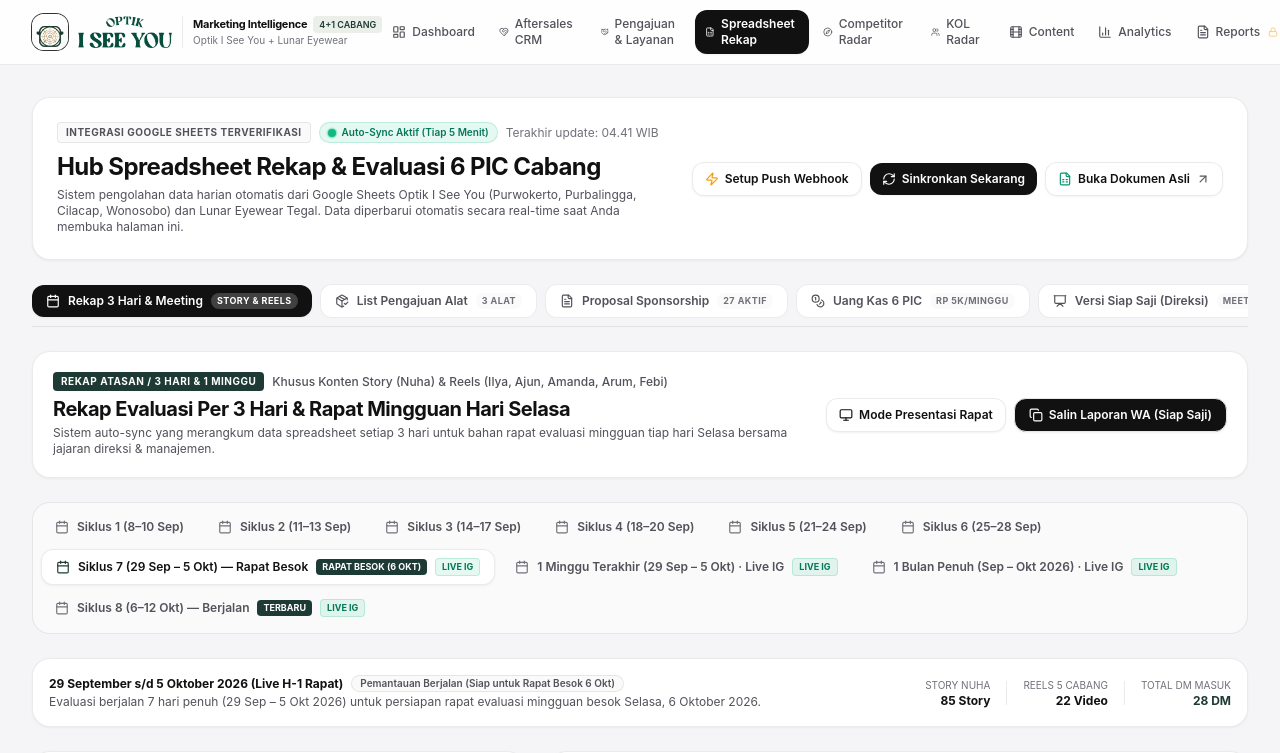
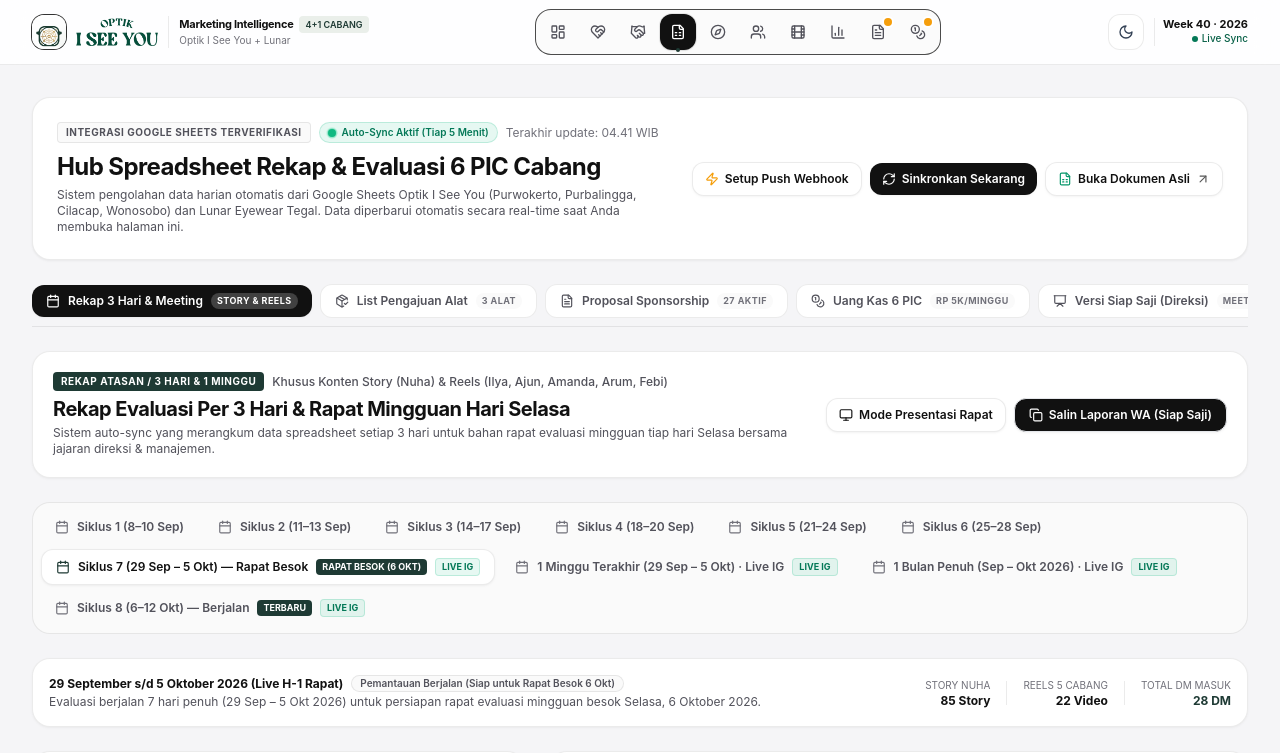
Before and after one commit to Yoshput/IMI, a Next.js app: page /spreadsheet in a window 1280 px wide. Shown: the top 753 px of the page. Built offline with nearby package versions, Linux system fonts and the light colour scheme.

Commit message:
feat: redesign navbar into sleek icon dock with rich tooltips for optimal 100% laptop layout

```diff
--- a/components/shared/AppNav.tsx
+++ b/components/shared/AppNav.tsx
@@ -8,35 +8,34 @@
   Film,
   BarChart3,
   FileText,
-  Glasses,
   FileSpreadsheet,
   Compass,
   HeartHandshake,
   Handshake,
   Coins,
-  Lock,
   Users,
 } from "lucide-react";
 import { ThemeToggle } from "@/components/shared/ThemeToggle";
 
 interface NavItem {
   name: string;
+  shortName: string;
   href: string;
   icon: React.ElementType;
   isLocked?: boolean;
 }
 
 const navItems: NavItem[] = [
-  { name: "Dashboard", href: "/dashboard", icon: LayoutDashboard },
-  { name: "Aftersales CRM", href: "/aftersales", icon: HeartHandshake },
-  { name: "Pengajuan & Layanan", href: "/pengajuan", icon: Handshake },
-  { name: "Spreadsheet Rekap", href: "/spreadsheet", icon: FileSpreadsheet },
-  { name: "Competitor Radar", href: "/competitors", icon: Compass },
-  { name: "KOL Radar", href: "/kol", icon: Users },
-  { name: "Content", href: "/content", icon: Film },
-  { name: "Analytics", href: "/analytics", icon: BarChart3 },
-  { name: "Reports", href: "/reports", icon: FileText, isLocked: true },
-  { name: "Finance", href: "/finance", icon: Coins, isLocked: true },
+  { name: "Dashboard Utama", shortName: "Dashboard", href: "/dashboard", icon: LayoutDashboard },
+  { name: "Aftersales CRM", shortName: "CRM", href: "/aftersales", icon: HeartHandshake },
+  { name: "Pengajuan & Layanan", shortName: "Pengajuan", href: "/pengajuan", icon: Handshake },
+  { name: "Spreadsheet Rekap", shortName: "Sheet", href: "/spreadsheet", icon: FileSpreadsheet },
+  { name: "Competitor Radar", shortName: "Kompetitor", href: "/competitors", icon: Compass },
+  { name: "KOL & Endorsement", shortName: "KOL", href: "/kol", icon: Users },
+  { name: "Content Intelligence", shortName: "Content", href: "/content", icon: Film },
+  { name: "Analytics Meta", shortName: "Analytics", href: "/analytics", icon: BarChart3 },
+  { name: "Reports Direksi", shortName: "Reports", href: "/reports", icon: FileText, isLocked: true },
+  { name: "Finance & Budget", shortName: "Finance", href: "/finance", icon: Coins, isLocked: true },
 ];
 
 export const AppNav: React.FC = () => {
@@ -44,32 +43,32 @@
 
   return (
     <header className="sticky top-0 z-30 w-full bg-surface/90 backdrop-blur-md border-b border-border transition-colors">
-      <div className="max-w-7xl mx-auto px-4 sm:px-6 lg:px-8">
-        <div className="flex items-center justify-between h-16">
+      <div className="max-w-[1600px] mx-auto px-3 sm:px-6 lg:px-8">
+        <div className="flex items-center justify-between h-16 gap-2 sm:gap-4">
           {/* Brand Identity: Logo & Application Emblem */}
           <Link href="/dashboard" className="flex items-center gap-2.5 group shrink-0">
             {/* eslint-disable-next-line @next/next/no-img-element */}
             <img
               src="/brand/imi-icon.png"
               alt="IMI System Logo"
-              width={36}
-              height={36}
-              style={{ width: 36, height: 36, maxWidth: 36, maxHeight: 36 }}
-              className="w-9 h-9 min-w-9 min-h-9 max-w-9 max-h-9 rounded-xl object-contain ring-1 ring-border/80 shadow-2xs group-hover:scale-105 transition-transform shrink-0 bg-white"
+              width={34}
+              height={34}
+              style={{ width: 34, height: 34, maxWidth: 34, maxHeight: 34 }}
+              className="w-8.5 h-8.5 min-w-8.5 min-h-8.5 max-w-8.5 max-h-8.5 rounded-xl object-contain ring-1 ring-border/80 shadow-2xs group-hover:scale-105 transition-transform shrink-0 bg-white"
             />
             {/* eslint-disable-next-line @next/next/no-img-element */}
             <img
               src="/brand/logo-isy-dark.png"
               alt="Optik I See You"
-              className="h-7 sm:h-8 w-auto object-contain transition-opacity group-hover:opacity-90 dark:hidden"
+              className="h-6 sm:h-7 w-auto object-contain transition-opacity group-hover:opacity-90 dark:hidden"
             />
             {/* eslint-disable-next-line @next/next/no-img-element */}
             <img
               src="/brand/logo-isy-white.png"
               alt="Optik I See You"
-              className="h-7 sm:h-8 w-auto object-contain transition-opacity group-hover:opacity-90 hidden dark:block"
+              className="h-6 sm:h-7 w-auto object-contain transition-opacity group-hover:opacity-90 hidden dark:block"
             />
-            <div className="hidden sm:block border-l border-border pl-2.5">
+            <div className="hidden lg:block border-l border-border pl-2.5">
               <div className="flex items-center gap-1.5">
                 <span className="text-[11px] font-bold tracking-tight text-foreground">
                   Marketing Intelligence
@@ -79,116 +78,112 @@
                 </span>
               </div>
               <span className="text-[10px] text-foreground-muted block">
-                Optik I See You + Lunar Eyewear
+                Optik I See You + Lunar
               </span>
             </div>
           </Link>
 
-          {/* Desktop Navigation */}
-          <nav className="hidden xl:flex items-center gap-1">
+          {/* Desktop & Laptop Icon Dock Navigation (Clean, Compact, No Overflow) */}
+          <nav
+            aria-label="Navigasi Utama"
+            className="hidden md:flex items-center gap-1 p-1 rounded-2xl bg-surface-secondary/70 dark:bg-surface-secondary/50 border border-border/70 shadow-2xs backdrop-blur-xs"
+          >
             {navItems.map((item) => {
-              const isActive = pathname.startsWith(item.href);
+              const isActive =
+                pathname === item.href ||
+                (item.href === "/dashboard" && pathname === "/") ||
+                (item.href !== "/dashboard" && pathname.startsWith(item.href));
               const Icon = item.icon;
+
               return (
-                <Link
-                  key={item.href}
-                  href={item.href}
-                  className={`flex items-center gap-1.5 px-2.5 py-1.5 rounded-control text-xs font-medium transition-all ${
-                    isActive
-                      ? "bg-foreground text-surface font-semibold shadow-subtle"
-                      : "text-foreground-secondary hover:text-foreground hover:bg-surface-secondary"
-                  }`}
-                >
-                  <Icon className="w-3.5 h-3.5" />
-                  <span>{item.name}</span>
-                  {item.isLocked && (
-                    <Lock className="w-2.5 h-2.5 opacity-60 text-amber-500 ml-0.5" />
-                  )}
-                </Link>
+                <div key={item.href} className="relative group">
+                  <Link
+                    href={item.href}
+                    aria-label={item.name}
+                    className={`relative flex items-center justify-center w-8.5 h-8.5 lg:w-9 lg:h-9 rounded-xl transition-all duration-150 active:scale-95 ${
+                      isActive
+                        ? "bg-foreground text-surface font-semibold shadow-subtle ring-1 ring-border"
+                        : "text-foreground-secondary hover:text-foreground hover:bg-surface"
+                    }`}
+                  >
+                    <Icon className="w-4 h-4 transition-transform group-hover:scale-110" />
+
+                    {/* Active dot indicator */}
+                    {isActive && (
+                      <span className="absolute -bottom-0.5 w-1 h-1 rounded-full bg-brand" />
+                    )}
+
+                    {/* Locked badge */}
+                    {item.isLocked && (
+                      <span
+                        title="Terkunci khusus otorisasi Direksi"
+                        className="absolute top-1 right-1 w-2 h-2 rounded-full bg-amber-500 ring-2 ring-surface shadow-2xs"
+                      />
+                    )}
+                  </Link>
+
+                  {/* Rich Floating Tooltip on Hover */}
+                  <div className="pointer-events-none absolute -bottom-10 left-1/2 -translate-x-1/2 whitespace-nowrap rounded-lg bg-foreground px-2.5 py-1 text-[11px] font-medium text-surface shadow-lg opacity-0 translate-y-1 group-hover:opacity-100 group-hover:translate-y-0 transition-all duration-150 z-50 flex items-center gap-1.5">
+                    <span>{item.name}</span>
+                    {item.isLocked && (
+                      <span className="text-[9px] text-amber-300 font-semibold">(Terkunci)</span>
+                    )}
+                    <div className="absolute -top-1 left-1/2 -translate-x-1/2 w-2 h-2 rotate-45 bg-foreground" />
+                  </div>
+                </div>
               );
             })}
           </nav>
 
-          {/* Semi-compact Navigation for medium screens */}
-          <nav className="hidden md:flex xl:hidden items-center gap-1">
-            {navItems.slice(0, 6).map((item) => {
-              const isActive = pathname.startsWith(item.href);
-              const Icon = item.icon;
-              return (
-                <Link
-                  key={item.href}
-                  href={item.href}
-                  className={`flex items-center gap-1 px-2 py-1.5 rounded-control text-xs font-medium transition-all ${
-                    isActive
-                      ? "bg-foreground text-surface font-semibold shadow-subtle"
-                      : "text-foreground-secondary hover:text-foreground hover:bg-surface-secondary"
-                  }`}
-                  title={item.name}
-                >
-                  <Icon className="w-3.5 h-3.5" />
-                  <span className="text-[11px]">{item.name.split(" ")[0]}</span>
-                </Link>
-              );
-            })}
-            <Link
-              href="/finance"
-              className={`flex items-center gap-1 px-2 py-1.5 rounded-control text-xs font-medium ${
-                pathname.startsWith("/finance")
-                  ? "bg-foreground text-surface font-semibold"
-                  : "text-foreground-secondary hover:bg-surface-secondary"
-              }`}
-            >
-              <Coins className="w-3.5 h-3.5" />
-              <Lock className="w-2.5 h-2.5 text-amber-500" />
-            </Link>
-          </nav>
+          {/* Right Header Area: Compact Theme Toggle & Status Info */}
+          <div className="flex items-center gap-2 sm:gap-2.5 shrink-0">
+            {/* Theme Toggle - Clean Compact Icon Button */}
+            <ThemeToggle variant="icon" />
 
-          {/* Right Header Area: Theme Toggle & Brand Tagline */}
-          <div className="flex items-center gap-2 sm:gap-3">
-            {/* Theme Toggle Pill on sm+ and Icon on mobile */}
-            <ThemeToggle variant="pill" className="hidden sm:inline-flex" />
-            <ThemeToggle variant="icon" className="sm:hidden" />
-
-            <div className="h-5 w-px bg-border hidden lg:block" />
-
-            <div className="hidden lg:block text-right">
-              <span className="text-xs font-semibold text-foreground block">
-                Week 37 · 2026
-              </span>
-              <span className="text-[10px] text-foreground-muted block">
-                Target: 2 Post/Hari
-              </span>
+            {/* Status Live Sync & Week Info (visible on xl+ laptop/desktop screens) */}
+            <div className="hidden xl:flex items-center gap-2 pl-2 border-l border-border">
+              <div className="text-right">
+                <span className="text-[11px] font-bold text-foreground block leading-tight">
+                  Week 40 · 2026
+                </span>
+                <span className="text-[10px] text-emerald-800 dark:text-emerald-400 font-medium flex items-center justify-end gap-1">
+                  <span className="w-1.5 h-1.5 rounded-full bg-emerald-700 animate-pulse" />
+                  Live Sync
+                </span>
+              </div>
             </div>
 
-            <div className="h-5 w-px bg-border hidden sm:block" />
-
-            <div className="flex items-center">
+            {/* Secondary Brand Tagline (visible on large 2xl screens) */}
+            <div className="hidden 2xl:flex items-center pl-2 border-l border-border">
               {/* eslint-disable-next-line @next/next/no-img-element */}
               <img
                 src="/brand/logo-for-every-you.png"
                 alt="for every you"
-                className="h-5 sm:h-5.5 w-auto object-contain opacity-85 hover:opacity-100 transition-opacity dark:hidden"
+                className="h-5 w-auto object-contain opacity-85 hover:opacity-100 transition-opacity dark:hidden"
               />
               {/* eslint-disable-next-line @next/next/no-img-element */}
               <img
                 src="/brand/logo-for-every-you-white.png"
                 alt="for every you"
-                className="h-5 sm:h-5.5 w-auto object-contain opacity-85 hover:opacity-100 transition-opacity hidden dark:block"
+                className="h-5 w-auto object-contain opacity-85 hover:opacity-100 transition-opacity hidden dark:block"
               />
             </div>
           </div>
         </div>
 
-        {/* Mobile Navigation Bar (iOS Tab Bar Style) */}
+        {/* Mobile Navigation Bar (iOS Tab Bar Style for < md) */}
         <div className="flex md:hidden border-t border-border/60 py-2 items-center gap-1 overflow-x-auto px-2 scroll-smooth">
           {navItems.map((item) => {
-            const isActive = pathname.startsWith(item.href);
+            const isActive =
+              pathname === item.href ||
+              (item.href === "/dashboard" && pathname === "/") ||
+              (item.href !== "/dashboard" && pathname.startsWith(item.href));
             const Icon = item.icon;
             return (
               <Link
                 key={item.href}
                 href={item.href}
-                className={`flex flex-col items-center justify-center min-w-[58px] min-h-[44px] py-1 px-2 rounded-control text-[10px] font-medium transition-all shrink-0 active:scale-95 ${
+                className={`flex flex-col items-center justify-center min-w-[56px] min-h-[44px] py-1 px-1.5 rounded-control text-[10px] font-medium transition-all shrink-0 active:scale-95 ${
                   isActive
                     ? "text-brand font-bold bg-brand-light"
                     : "text-foreground-secondary hover:text-foreground hover:bg-surface-secondary"
@@ -200,7 +195,7 @@
                     <span className="absolute -top-1 -right-1.5 w-1.5 h-1.5 rounded-full bg-amber-500" />
                   )}
                 </div>
-                <span className="truncate">{item.name.split(" ")[0]}</span>
+                <span className="truncate">{item.shortName}</span>
               </Link>
             );
           })}
--- a/components/shared/ThemeToggle.tsx
+++ b/components/shared/ThemeToggle.tsx
@@ -62,12 +62,12 @@
         onClick={toggleTheme}
         aria-label={`Ubah ke mode ${theme === "dark" ? "terang (light)" : "gelap (dark)"}`}
         title={`Mode ${theme === "dark" ? "Gelap (Klik untuk Light)" : "Terang (Klik untuk Dark)"}`}
-        className={`p-2 rounded-xl bg-surface border border-border text-foreground hover:bg-surface-secondary transition-all active:scale-95 shadow-2xs ${className}`}
+        className={`w-8.5 h-8.5 lg:w-9 lg:h-9 flex items-center justify-center rounded-xl bg-surface border border-border text-foreground hover:bg-surface-secondary transition-all active:scale-95 shadow-2xs ${className}`}
       >
         {theme === "dark" ? (
-          <Sun className="w-4 h-4 text-amber-400" />
+          <Sun className="w-4 h-4 text-amber-400 transition-transform hover:rotate-45" />
         ) : (
-          <Moon className="w-4 h-4 text-slate-700" />
+          <Moon className="w-4 h-4 text-slate-700 transition-transform hover:-rotate-12" />
         )}
       </button>
     );
```
